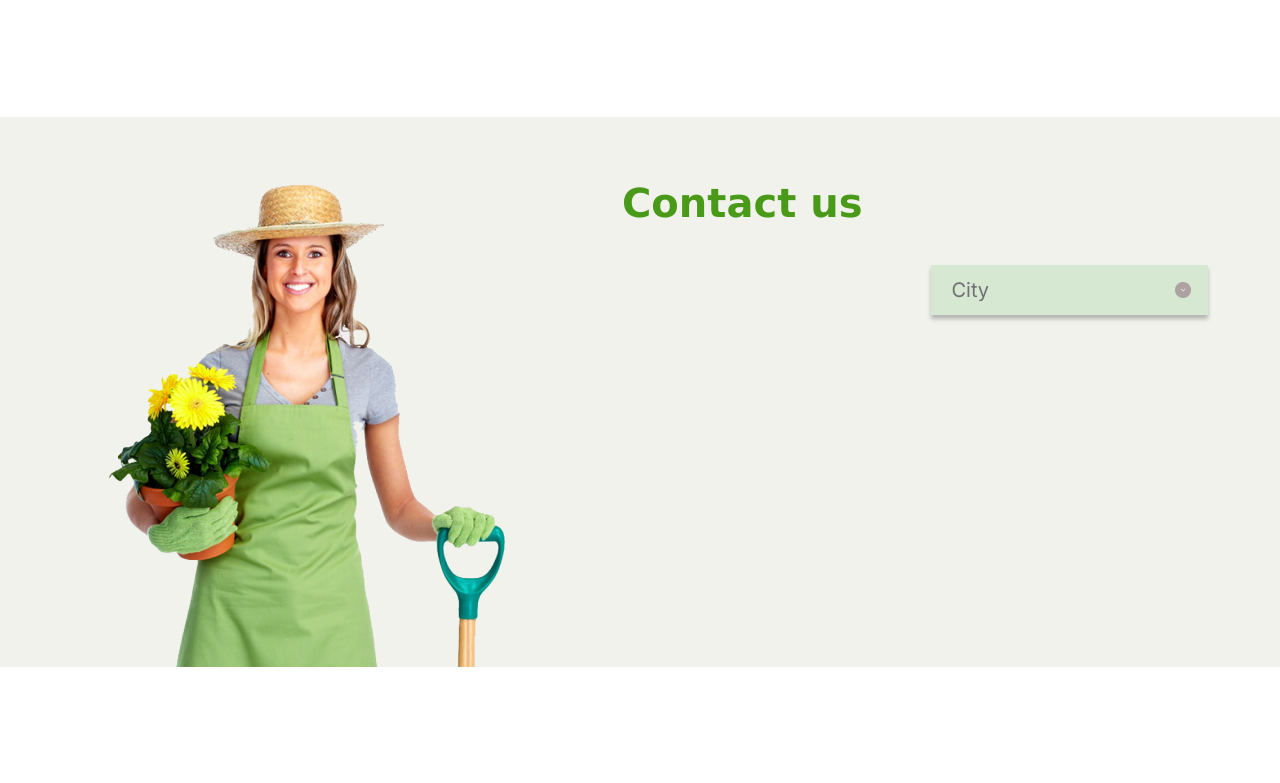
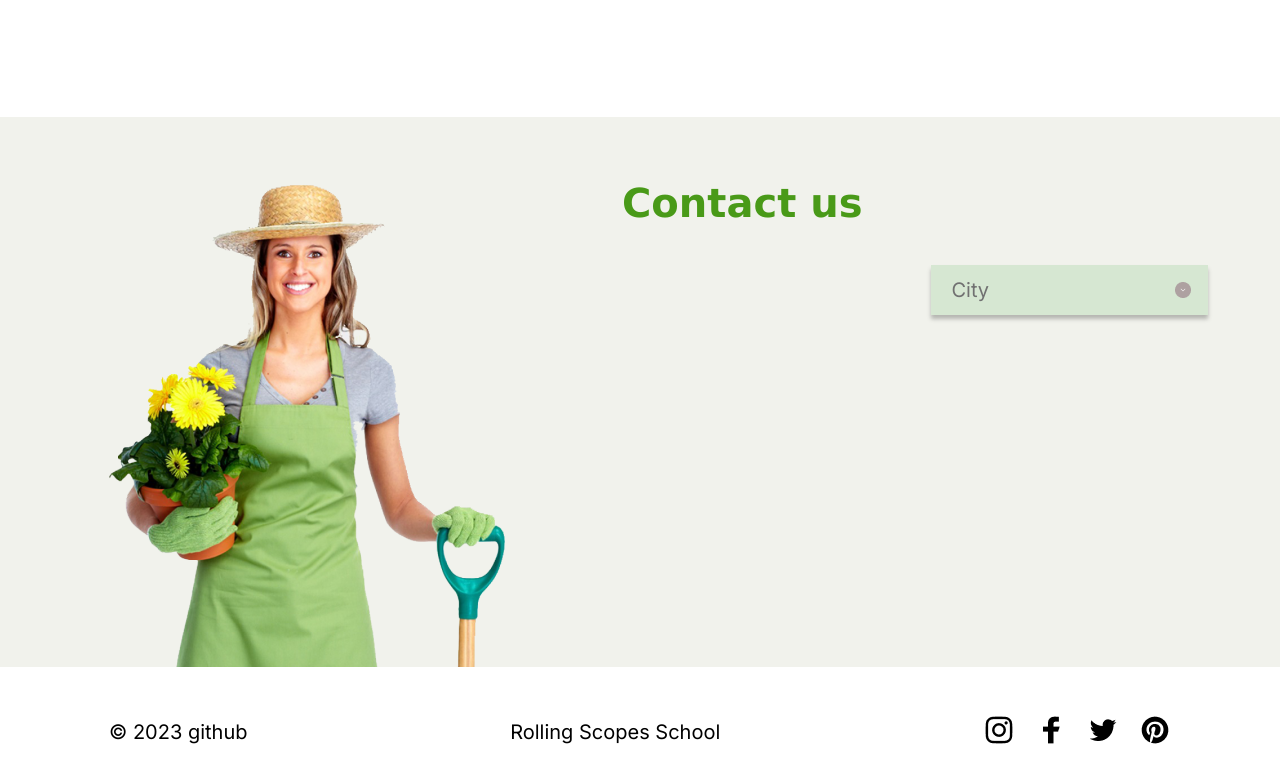
Before and after one commit to aarzybaev/rsschool-cv, a website: page plants/index.html in a window 1280 px wide. Shown: the part 3484-4267 px from the top of the page. Before the commit the page ends 4151 px from the top, so only its background shows below. Drawn offline with nearby package versions, Linux system fonts and the light colour scheme; files whose address does not match are found by name; a web font is replaced by a local one.

Commit message:
feat: build footer

```diff
--- a/plants/index.html
+++ b/plants/index.html
@@ -157,7 +157,18 @@
         </div>
     </section>
     <footer class="footer">
-        <div class="wrapper"></div>
+        <div class="wrapper footer__wrapper">
+            <div class="footer__content">
+                <div class="footer__data"><span class="footer__data-data">© 2023 <a href="https://github.com/aarzybaev" class="footer__link">github</a></span></div>
+                <div class="footer__rss"><span class="footer__rss-rss"><a href="https://app.rs.school/" class="footer__link">Rolling Scopes School</a></span></div>
+                <div class="footer__social-list">
+                    <a href="#" class="footer__link-social"><span class="footer__inst"></span></a>
+                    <a href="#" class="footer__link-social"><span class="footer__fb"></span></a>
+                    <a href="#" class="footer__link-social"><span class="footer__tw"></span></a>
+                    <a href="#" class="footer__link-social"><span class="footer__pint"></span></a>
+                </div>
+            </div>
+        </div>
     </footer>
 </body>
 </html>
--- a/plants/sass/layouts/_footer.scss
+++ b/plants/sass/layouts/_footer.scss
@@ -0,0 +1,62 @@
+.footer__wrapper {
+    padding: 40px 109px;
+}
+.footer__content {
+    display: flex;
+    justify-content: space-between;
+    align-items: center;
+}
+
+.footer__inst {
+    width: 32px;
+    height: 32px;
+    background-image: url(../img/footer/inst.png);
+    display: inline-block;
+}
+
+.footer__fb {
+    width: 32px;
+    height: 32px;
+    background-image: url(../img/footer/fb.png);
+    display: inline-block;
+}
+
+.footer__tw {
+    width: 32px;
+    height: 32px;
+    background-image: url(../img/footer/tw.png);
+    display: inline-block;
+}
+
+.footer__pint {
+    width: 32px;
+    height: 32px;
+    background-image: url(../img/footer/pint.png);
+    display: inline-block;
+}
+
+.footer__social-list {
+    >* {
+        margin-left: 16px;
+    }
+    :first-child {
+        margin-left: 0;
+    }
+}
+
+.footer__link {
+    text-decoration: none;
+    color: $color-black;
+    &:hover {
+        text-decoration: underline;
+    }
+}
+
+.footer__link-social {
+    text-decoration: none;
+}
+
+ .footer__data-data, .footer__rss-rss {
+    @extend %font-primary;
+    @include font($size: 2.0rem, $height: 5.0rem);
+}
```
Also changed, not shown: plants/css/style.css, plants/img/footer/fb.png (added), plants/img/footer/inst.png (added), plants/img/footer/pint.png (added), plants/img/footer/tw.png (added), 2 other files.
